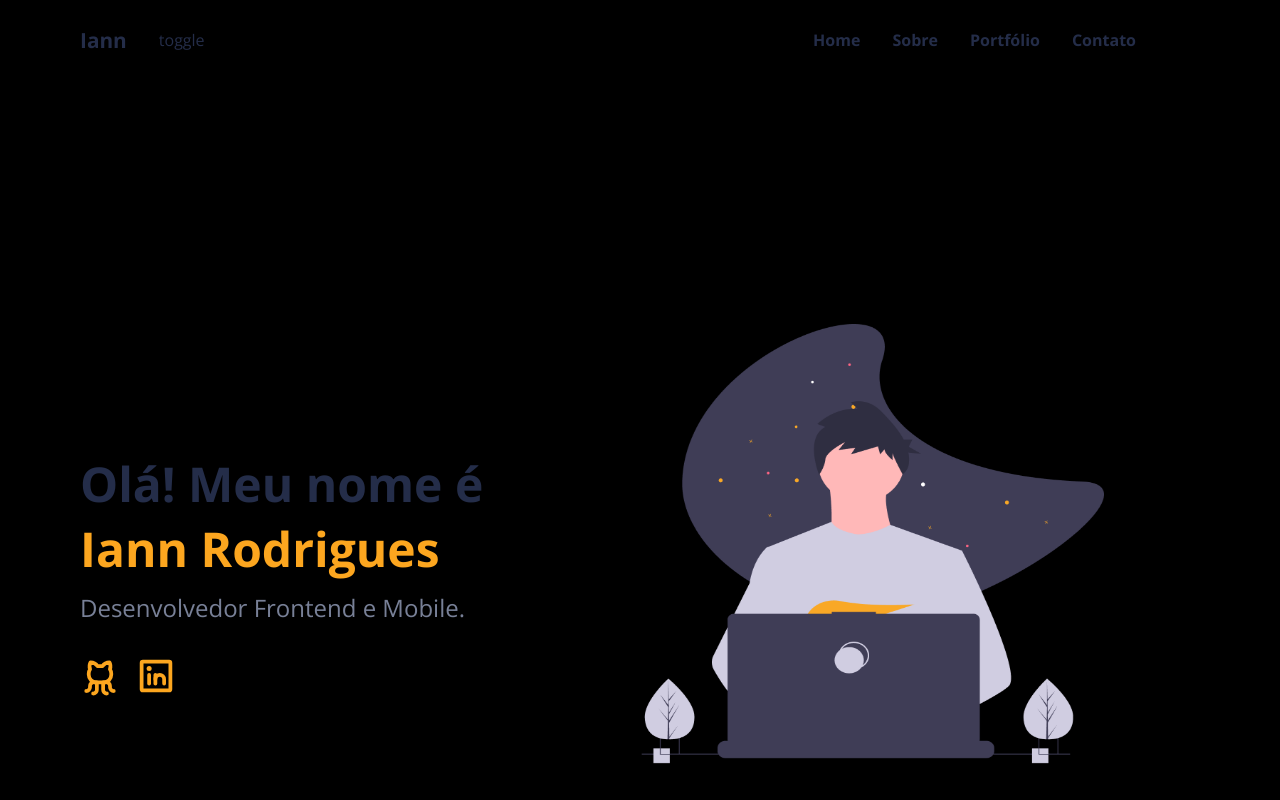
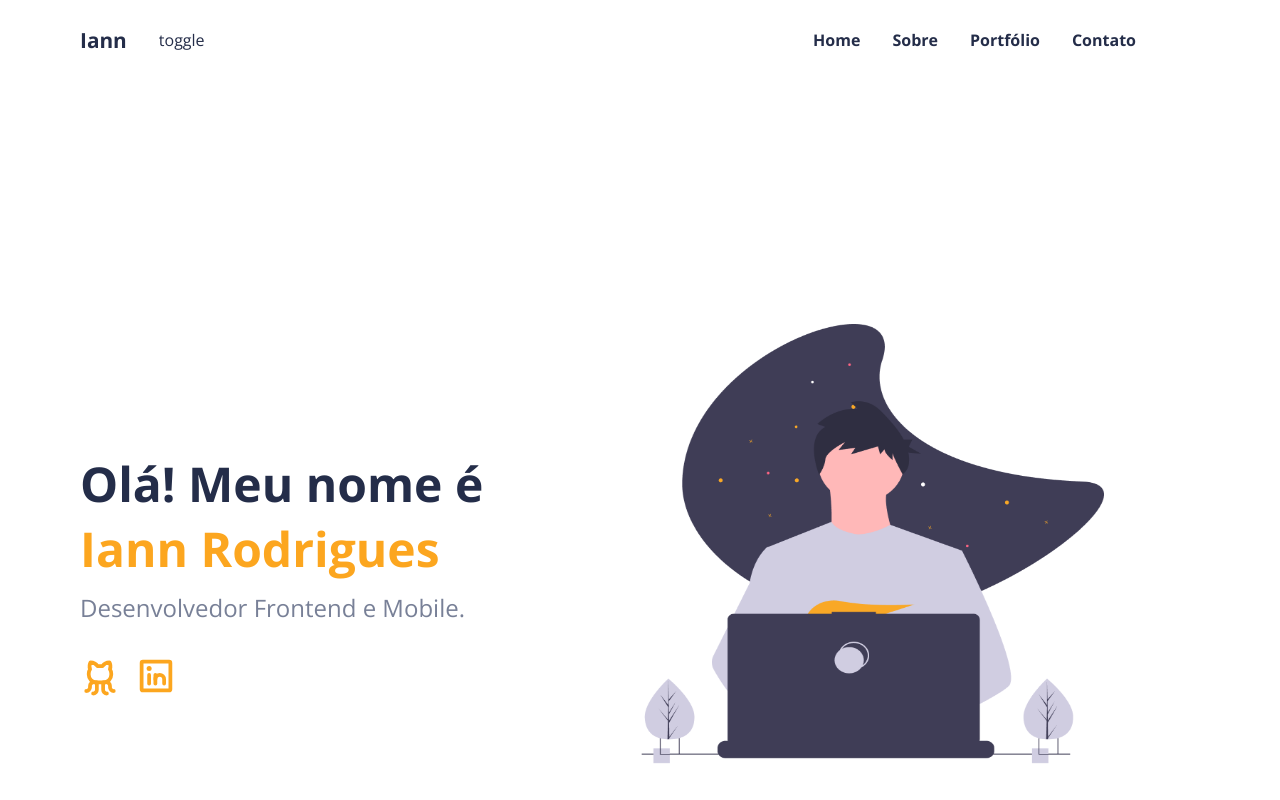
Before and after one commit to Iann-rst/portfolio-react, a React (Vite) app: page / in a window 1280 px wide. Shown: the top 800 px of the page. Built offline with nearby package versions, Linux system fonts and the light colour scheme.

Commit message:
feat: App

```diff
--- a/src/App.css
+++ b/src/App.css
@@ -15,7 +15,6 @@
 html {
   scroll-behavior: smooth;
   color: var(--black);
-  background: black;
 }
 
 * {
```
